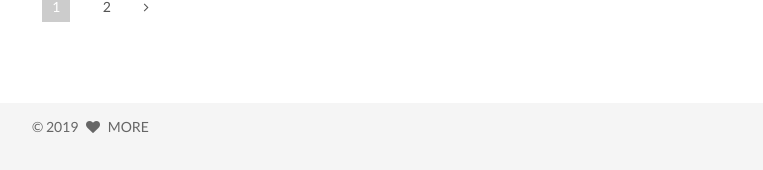
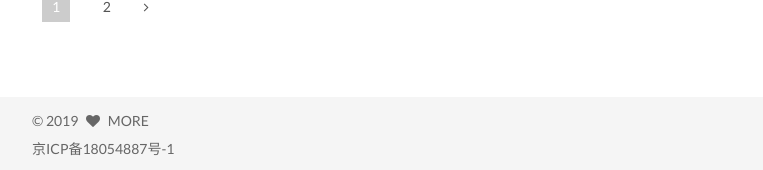
Before and after one commit to AIBSportsBrands/blogs, a Jekyll site: the page built from index.html, in a window 1280 px wide. Shown: the part 3947-4117 px from the top of the page, without its empty margins (258-1021 px from the left). Built offline with Jekyll 4.4.1, drawn with Linux system fonts in a browser that asks for light colours; the list of posts is cut into pages by our own code.

Commit message:
备案号@footer

```diff
--- a/_includes/_partials/footer.html
+++ b/_includes/_partials/footer.html
@@ -7,6 +7,10 @@
     <i class="fa fa-{{ site.authoricon }}"></i>
   </span>
   <span class="author" itemprop="copyrightHolder">{{ site.author }}</span>
+</div>
+
+<div class="theme-info">
+  京ICP备18054887号-1
 </div>
 
 {% if site.copyright %}
```
